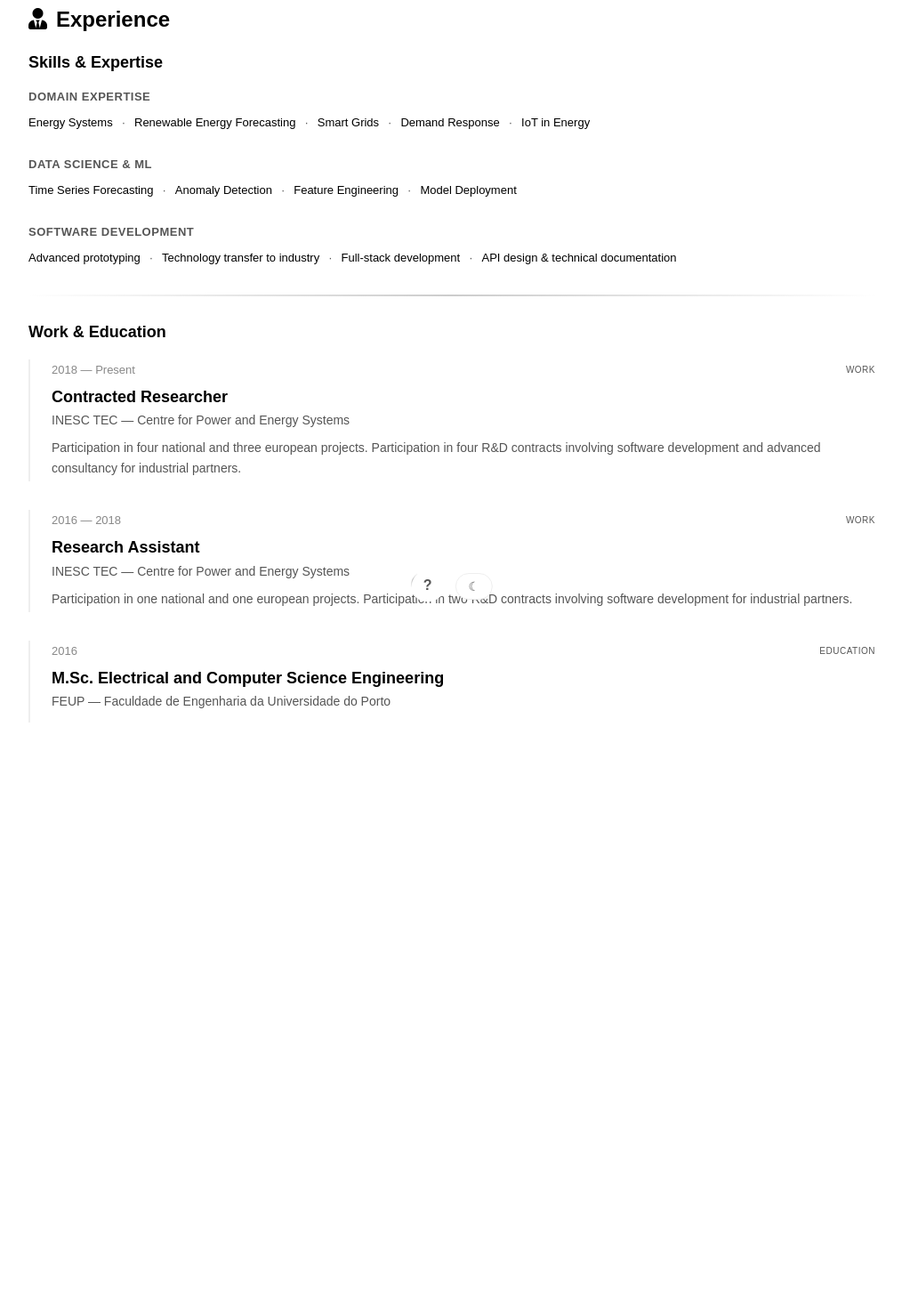
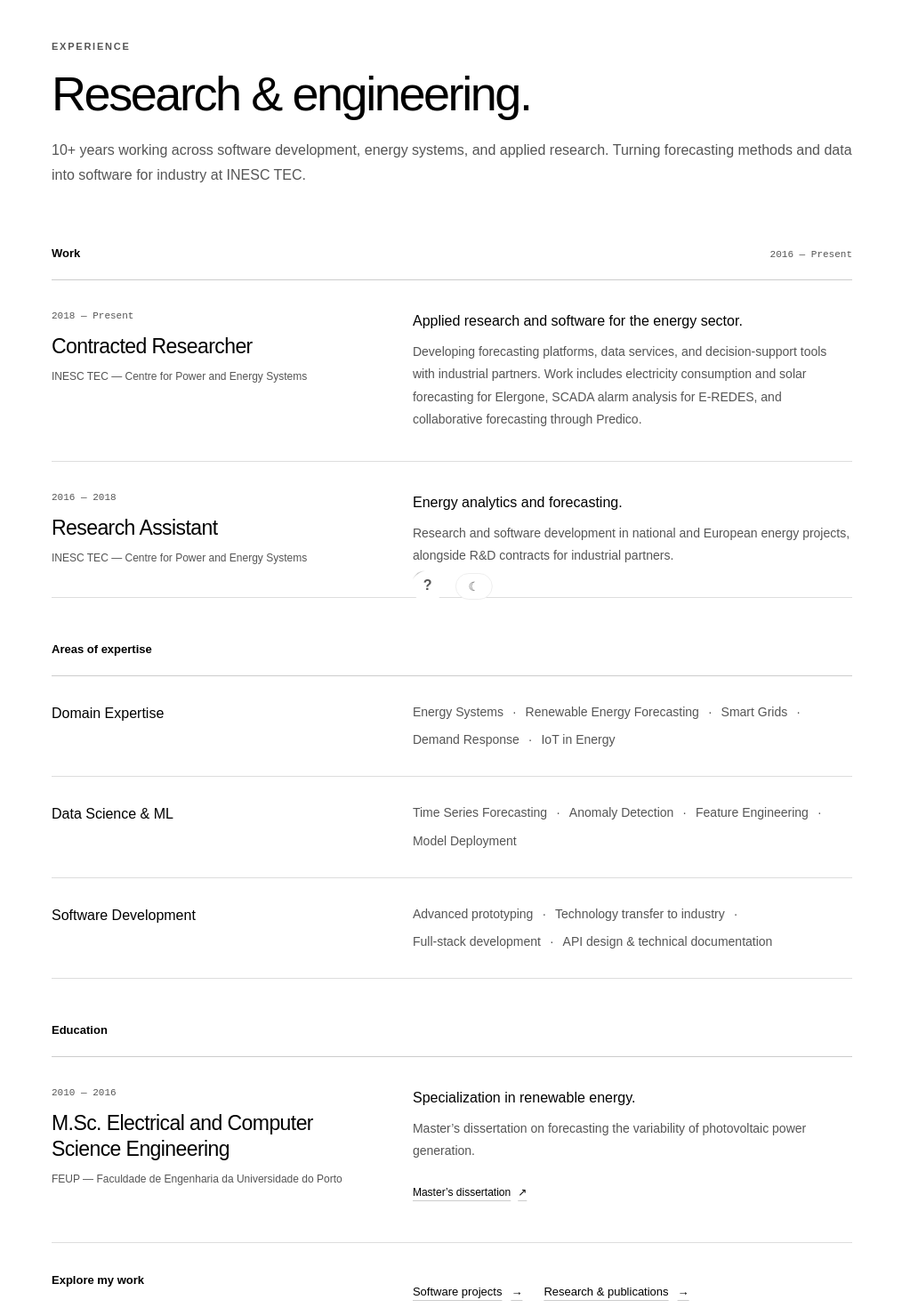
Before and after one commit to itsjrsa/itsjrsa.github.io, a React (Vite) app: page /experience in a window 1280 px wide. Shown: the part 100-1570 px from the top of the page at 89% size, without its empty margins (132-1146 px from the left). Before the commit the page ends 972 px from the top, so only its background shows below. Built offline with nearby package versions, Linux system fonts and the light colour scheme.

Commit message:
Restyle experience page with monochrome layout

```diff
--- a/src/components/experience/SkillsSummary.jsx
+++ b/src/components/experience/SkillsSummary.jsx
@@ -1,25 +1,19 @@
-import { motion } from 'framer-motion'
 import { skillsData } from '../../data/skills'
 import styles from './SkillsSummary.module.css'
 
 export default function SkillsSummary() {
   return (
-    <motion.div
-      className={styles.container}
-      initial={{ opacity: 0 }}
-      animate={{ opacity: 1 }}
-      transition={{ duration: 0.3, delay: 0.15 }}
-    >
-      {skillsData.map((group, index) => (
-        <div key={index} className={styles.group}>
+    <div>
+      {skillsData.map((group) => (
+        <div key={group.category} className={styles.group}>
           <h3 className={styles.category}>{group.category}</h3>
-          <div className={styles.skills}>
-            {group.skills.map((skill, i) => (
-              <span key={i} className={styles.skill}>{skill}</span>
+          <ul className={styles.skills}>
+            {group.skills.map((skill) => (
+              <li key={skill} className={styles.skill}>{skill}</li>
             ))}
-          </div>
+          </ul>
         </div>
       ))}
-    </motion.div>
+    </div>
   )
 }
--- a/src/components/experience/SkillsSummary.module.css
+++ b/src/components/experience/SkillsSummary.module.css
@@ -1,50 +1,42 @@
-.container {
-  display: flex;
-  flex-direction: column;
-  gap: 28px;
-  margin-bottom: 30px;
-}
-
 .group {
-  display: flex;
-  flex-direction: column;
-  gap: 10px;
+  display: grid;
+  grid-template-columns: 1fr 1.35fr;
+  gap: 40px;
+  padding: 28px 0;
+  border-bottom: 1px solid var(--color-border-hover);
 }
 
 .category {
-  font-size: 13px;
-  font-weight: 600;
-  color: var(--color-text-muted);
-  text-transform: uppercase;
-  letter-spacing: 0.5px;
-  margin: 0;
+  min-width: 0;
+  font-size: 16px;
+  font-weight: 500;
+  line-height: 1.8;
 }
 
 .skills {
+  min-width: 0;
   display: flex;
   flex-wrap: wrap;
-  align-items: center;
+  align-content: flex-start;
   gap: 6px 0;
+  list-style: none;
 }
 
 .skill {
-  font-size: 13px;
-  padding: 4px 0;
-  color: var(--color-text);
+  font-size: 14px;
+  line-height: 1.8;
+  color: var(--color-text-muted);
 }
 
 .skill:not(:last-child)::after {
   content: '·';
   margin: 0 10px;
-  color: var(--color-text-muted);
 }
 
-@media (max-width: 768px) {
-  .category {
-    font-size: 12px;
-  }
-
-  .skill {
-    font-size: 12px;
+@media (max-width: 600px) {
+  .group {
+    grid-template-columns: 1fr;
+    gap: 12px;
+    padding: 24px 0;
   }
 }
--- a/src/components/experience/Timeline.jsx
+++ b/src/components/experience/Timeline.jsx
@@ -1,30 +1,26 @@
-import { motion } from 'framer-motion'
-import { experienceData } from '../../data/experience'
 import styles from './Timeline.module.css'
 
-export default function Timeline() {
+export default function Timeline({ items }) {
   return (
-    <motion.div
-      className={styles.timeline}
-      initial={{ opacity: 0 }}
-      animate={{ opacity: 1 }}
-      transition={{ duration: 0.3, delay: 0.3 }}
-    >
-      {experienceData.map((item) => (
-        <div key={item.id} className={styles.card}>
-          <div className={styles.header}>
-            <span className={styles.date}>{item.date}</span>
-            <span className={`${styles.badge} ${styles[item.type]}`}>
-              {item.type === 'work' ? 'Work' : 'Education'}
-            </span>
+    <ol className={styles.timeline}>
+      {items.map((item) => (
+        <li key={item.id} className={styles.entry}>
+          <div className={styles.identity}>
+            <p className={styles.date}>{item.date}</p>
+            <h3 className={styles.role}>{item.role}</h3>
+            <p className={styles.org}>{item.organization}</p>
           </div>
-          <h3 className={styles.role}>{item.role}</h3>
-          <p className={styles.org}>{item.organization}</p>
-          {item.description && (
-            <p className={styles.description}>{item.description}</p>
-          )}
-        </div>
+          <div className={styles.details}>
+            {item.focus && <p className={styles.focus}>{item.focus}</p>}
+            {item.description && <p className={styles.description}>{item.description}</p>}
+            {item.link && (
+              <a className={styles.link} href={item.link.url} target="_blank" rel="noopener noreferrer">
+                {item.link.label} <span aria-hidden="true">↗</span>
+              </a>
+            )}
+          </div>
+        </li>
       ))}
-    </motion.div>
+    </ol>
   )
 }
--- a/src/components/experience/Timeline.module.css
+++ b/src/components/experience/Timeline.module.css
@@ -1,83 +1,81 @@
 .timeline {
-  display: flex;
-  flex-direction: column;
-  gap: 32px;
+  list-style: none;
 }
 
-.card {
-  border-left: 2px solid var(--color-border);
-  padding-left: 24px;
-  padding-top: 4px;
-  padding-bottom: 4px;
-  transition: border-color 0.3s;
+.entry {
+  display: grid;
+  grid-template-columns: 1fr 1.35fr;
+  gap: 40px;
+  padding: 34px 0;
+  border-bottom: 1px solid var(--color-border-hover);
 }
 
-.card:hover {
-  border-left-color: var(--color-text-muted);
-}
-
-.header {
-  display: flex;
-  align-items: center;
-  justify-content: space-between;
-  margin-bottom: 12px;
+.identity,
+.details {
+  min-width: 0;
 }
 
 .date {
-  font-size: 13px;
-  color: var(--color-text-light);
-  font-weight: 500;
-}
-
-.badge {
-  font-size: 10px;
-  text-transform: uppercase;
-  letter-spacing: 0.5px;
-  font-weight: 500;
   color: var(--color-text-muted);
+  font-family: monospace;
+  font-size: 11px;
+  margin-bottom: 14px;
 }
 
 .role {
-  font-size: 18px;
-  font-weight: 600;
-  color: var(--color-text);
-  margin: 0 0 6px 0;
-  line-height: 1.3;
+  font-size: 23px;
+  font-weight: 500;
+  line-height: 1.25;
+  letter-spacing: -0.025em;
+  margin-bottom: 10px;
 }
 
 .org {
-  font-size: 14px;
   color: var(--color-text-muted);
-  margin: 0 0 12px 0;
+  font-size: 12px;
+  line-height: 1.6;
+}
+
+.focus {
+  font-size: 16px;
+  line-height: 1.5;
+  margin-bottom: 10px;
 }
 
 .description {
+  color: var(--color-text-muted);
   font-size: 14px;
-  color: var(--color-text-muted);
-  line-height: 1.6;
-  margin: 12px 0 0 0;
+  line-height: 1.8;
 }
 
-@media (max-width: 768px) {
-  .card {
-    padding-left: 16px;
+.link {
+  display: inline-flex;
+  align-items: center;
+  gap: 8px;
+  min-height: 44px;
+  margin-top: 12px;
+  font-size: 12px;
+  text-decoration: underline;
+  text-decoration-color: var(--color-divider);
+  text-underline-offset: 5px;
+}
+
+.link:hover {
+  text-decoration-color: currentColor;
+}
+
+@media (max-width: 600px) {
+  .entry {
+    grid-template-columns: 1fr;
+    gap: 20px;
+    padding: 28px 0;
   }
 
-  .header {
-    flex-direction: column;
-    align-items: flex-start;
-    gap: 6px;
+  .date {
+    margin-bottom: 10px;
   }
 
   .role {
-    font-size: 16px;
-  }
-
-  .org {
-    font-size: 13px;
-  }
-
-  .description {
-    font-size: 13px;
+    font-size: 24px;
   }
 }
--- a/src/data/experience.js
+++ b/src/data/experience.js
@@ -5,7 +5,8 @@ export const experienceData = [
     date: '2018 — Present',
     role: 'Contracted Researcher',
     organization: 'INESC TEC — Centre for Power and Energy Systems',
-    description: 'Participation in four national and three european projects. Participation in four R&D contracts involving software development and advanced consultancy for industrial partners.'
+    focus: 'Applied research and software for the energy sector.',
+    description: 'Developing forecasting platforms, data services, and decision-support tools with industrial partners. Work includes electricity consumption and solar forecasting for Elergone, SCADA alarm analysis for E-REDES, and collaborative forecasting through Predico.'
   },
   {
     id: 2,
@@ -13,14 +14,17 @@ export const experienceData = [
     date: '2016 — 2018',
     role: 'Research Assistant',
     organization: 'INESC TEC — Centre for Power and Energy Systems',
-    description: 'Participation in one national and one european projects. Participation in two R&D contracts involving software development for industrial partners.'
+    focus: 'Energy analytics and forecasting.',
+    description: 'Research and software development in national and European energy projects, alongside R&D contracts for industrial partners.'
   },
   {
     id: 3,
     type: 'education',
-    date: '2016',
+    date: '2010 — 2016',
     role: 'M.Sc. Electrical and Computer Science Engineering',
     organization: 'FEUP — Faculdade de Engenharia da Universidade do Porto',
-    description: null
+    focus: 'Specialization in renewable energy.',
+    description: 'Master’s dissertation on forecasting the variability of photovoltaic power generation.',
+    link: { label: 'Master’s dissertation', url: 'https://repositorio-aberto.up.pt/handle/10216/82786' }
   }
 ]
--- a/src/pages/ExperiencePage.jsx
+++ b/src/pages/ExperiencePage.jsx
@@ -1,48 +1,57 @@
-import { motion } from 'framer-motion'
+import { Link } from 'react-router-dom'
 import PageTransition from '../components/Layout/PageTransition'
 import ReturnButton from '../components/common/ReturnButton'
 import SkillsSummary from '../components/experience/SkillsSummary'
 import Timeline from '../components/experience/Timeline'
+import { experienceData } from '../data/experience'
 import styles from './ExperiencePage.module.css'
 
 export default function ExperiencePage() {
   return (
     <PageTransition className={styles.container}>
-      <div className={styles.content}>
+      <main className={styles.content}>
         <ReturnButton />
 
-        <h1>
-          <i className="fas fa-user-tie" style={{ marginRight: '10px' }}></i>
-          Experience
-        </h1>
+        <header className={styles.intro}>
+          <p className={styles.eyebrow}>Experience</p>
+          <h1>Research & engineering.</h1>
+          <p className={styles.description}>
+            10+ years working across software development, energy systems, and
+            applied research. Turning forecasting methods and data into software
+            for industry at INESC TEC.
+          </p>
+        </header>
 
-        <motion.h2
-          initial={{ opacity: 0 }}
-          animate={{ opacity: 1 }}
-          transition={{ duration: 0.3, delay: 0.1 }}
-        >
-          Skills & Expertise
-        </motion.h2>
+        <section className={styles.section} aria-labelledby="work-heading">
+          <div className={styles.sectionHeader}>
+            <h2 id="work-heading">Work</h2>
+            <span className={styles.period}>2016 — Present</span>
+          </div>
+          <Timeline items={experienceData.filter(item => item.type === 'work')} />
+        </section>
 
-        <SkillsSummary />
+        <section className={styles.section} aria-labelledby="expertise-heading">
+          <div className={styles.sectionHeader}>
+            <h2 id="expertise-heading">Areas of expertise</h2>
+          </div>
+          <SkillsSummary />
+        </section>
 
-        <motion.div
-          className={styles.divider}
-          initial={{ opacity: 0 }}
-          animate={{ opacity: 1 }}
-          transition={{ duration: 0.3, delay: 0.2 }}
-        />
+        <section aria-labelledby="education-heading">
+          <div className={styles.sectionHeader}>
+            <h2 id="education-heading">Education</h2>
+          </div>
+          <Timeline items={experienceData.filter(item => item.type === 'education')} />
+        </section>
 
-        <motion.h2
-          initial={{ opacity: 0 }}
-          animate={{ opacity: 1 }}
-          transition={{ duration: 0.3, delay: 0.25 }}
-        >
-          Work & Education
-        </motion.h2>
-
-        <Timeline />
-      </div>
+        <nav className={styles.related} aria-label="Explore my work">
+          <p>Explore my work</p>
+          <div>
+            <Link to="/programming">Software projects <span aria-hidden="true">→</span></Link>
+            <Link to="/research">Research & publications <span aria-hidden="true">→</span></Link>
+          </div>
+        </nav>
+      </main>
     </PageTransition>
   )
 }
--- a/src/pages/ExperiencePage.module.css
+++ b/src/pages/ExperiencePage.module.css
@@ -1,52 +1,117 @@
 .container {
-  display: flex;
-  justify-content: center;
   min-height: 100vh;
-  padding: 40px 20px;
+  padding: 60px 32px 140px;
 }
 
 .content {
-  width: 80%;
-  max-width: 1000px;
-  padding: 20px;
+  width: 100%;
+  max-width: 900px;
+  margin: 0 auto;
 }
 
-.content h1 {
-  margin-top: 20px;
-  margin-bottom: 24px;
-  font-size: 24px;
+.intro {
+  padding: 38px 0 64px;
 }
 
-.content h2 {
-  font-size: 18px;
-  margin-bottom: 20px;
+.eyebrow {
+  margin-bottom: 18px;
+  color: var(--color-text-muted);
+  font-size: 11px;
+  font-weight: 600;
+  letter-spacing: 0.16em;
+  text-transform: uppercase;
 }
 
-.sectionDesc {
-  color: var(--color-text-muted);
-  font-size: 14px;
-  margin: 0 0 20px 0;
+.intro h1 {
+  margin: 0 0 20px;
+  font-size: clamp(36px, 5vw, 54px);
+  line-height: 1.1;
+  font-weight: 500;
+  letter-spacing: -0.045em;
 }
 
-.divider {
-  width: 100%;
-  height: 2px;
-  background: linear-gradient(to right, transparent, var(--color-divider), transparent);
-  margin: 30px 0;
-  transform-origin: center;
+.description {
+  color: var(--color-text-muted);
+  font-size: 16px;
+  line-height: 1.75;
 }
 
-@media (max-width: 768px) {
+.section {
+  margin-bottom: 48px;
+}
+
+.sectionHeader {
+  display: flex;
+  align-items: baseline;
+  justify-content: space-between;
+  gap: 20px;
+  padding-bottom: 18px;
+  border-bottom: 1px solid var(--color-divider);
+}
+
+.sectionHeader h2,
+.related > p {
+  font-size: 13px;
+  font-weight: 600;
+  line-height: 1.6;
+}
+
+.period {
+  color: var(--color-text-muted);
+  font-family: monospace;
+  font-size: 11px;
+}
+
+.related {
+  display: grid;
+  grid-template-columns: 1fr 1.35fr;
+  gap: 40px;
+  padding-top: 32px;
+}
+
+.related > div {
+  display: flex;
+  flex-wrap: wrap;
+  gap: 4px 24px;
+}
+
+.related a {
+  display: inline-flex;
+  align-items: center;
+  gap: 10px;
+  min-height: 44px;
+  font-size: 13px;
+  text-decoration: underline;
+  text-decoration-color: var(--color-divider);
+  text-underline-offset: 5px;
+}
+
+.related a:hover {
+  text-decoration-color: currentColor;
+}
+
+.content a:focus-visible {
+  outline: 2px solid var(--color-text);
+  outline-offset: 5px;
+  border-radius: 2px;
+}
+
+@media (max-width: 600px) {
   .container {
-    padding: 30px 15px;
+    padding: 32px 24px 140px;
   }
 
-  .content {
-    width: 100%;
-    padding: 10px;
+  .intro {
+    padding: 24px 0 44px;
   }
 
-  .content h1 {
-    font-size: 32px;
+  .description {
+    font-size: 15px;
+  }
+
+  .related {
+    grid-template-columns: 1fr;
+    gap: 12px;
+    padding-top: 28px;
   }
 }
```
